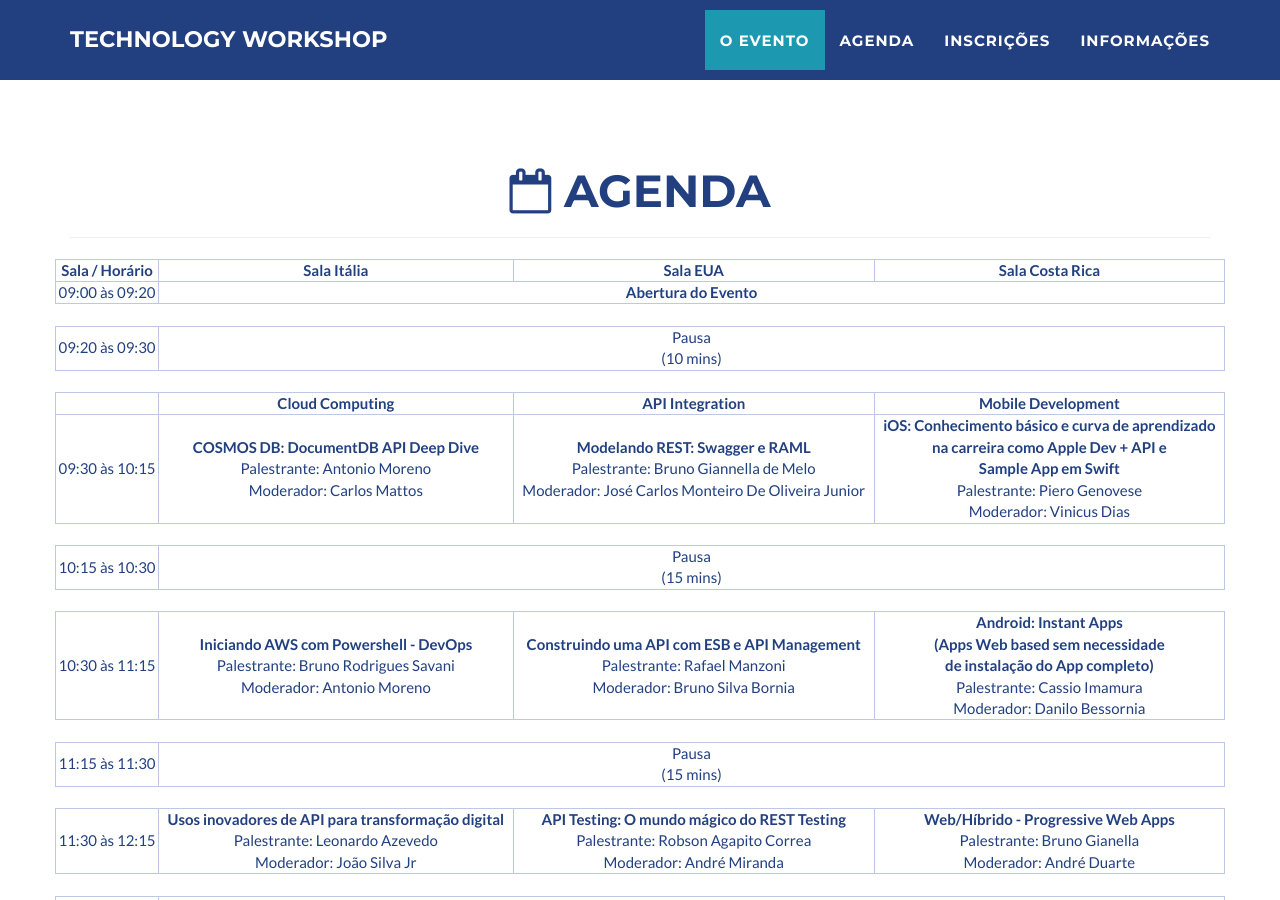
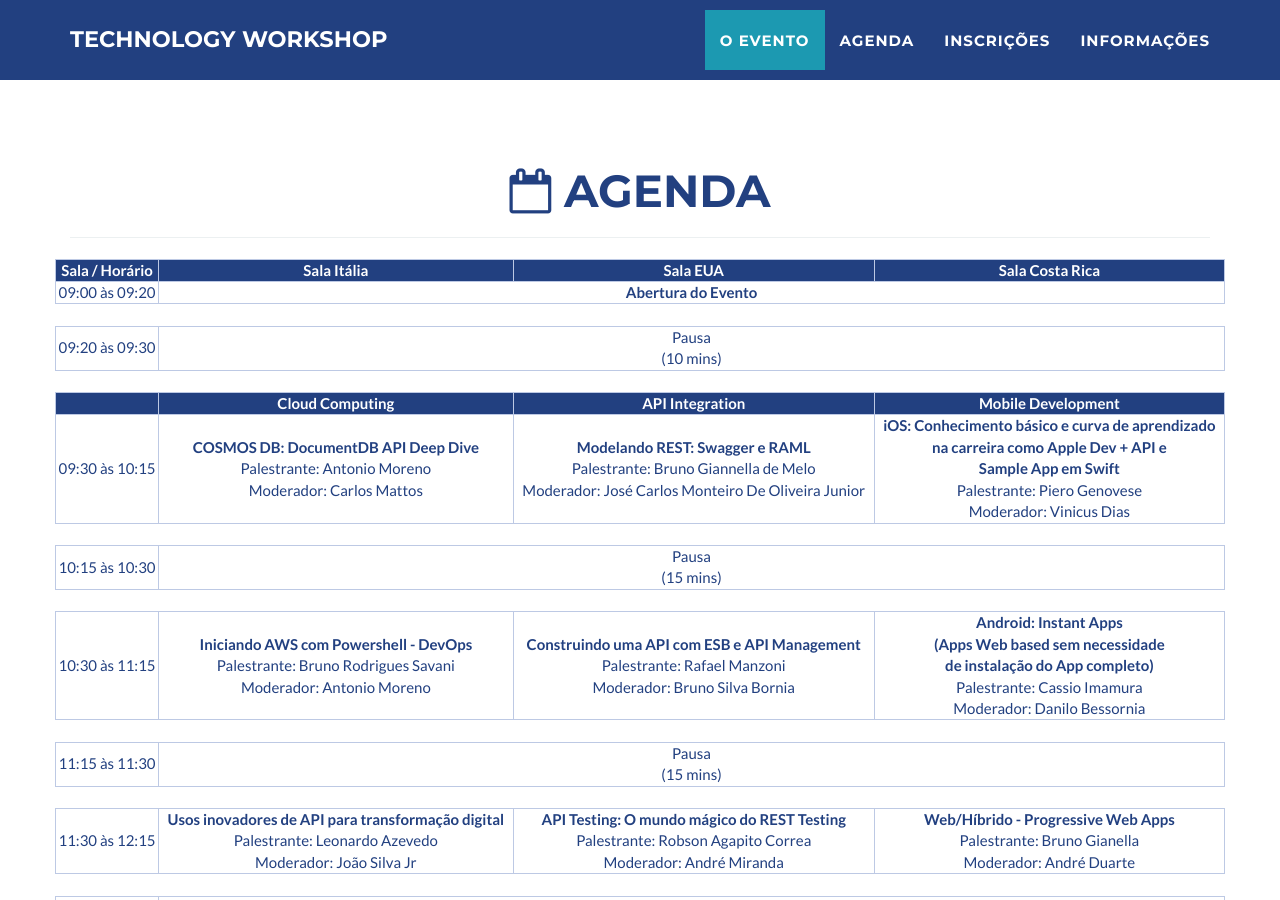
Before and after one commit to gft-technical-practices/2017-workshop-2, a Jekyll site: the page built from index.html, in a window 1280 px wide and 900 px high, scrolled down 1276 px. Built offline with Jekyll 4.4.1, drawn with Linux system fonts in a browser that asks for light colours.

Commit message:
Update agenda.html

```diff
--- a/_includes/agenda.html
+++ b/_includes/agenda.html
@@ -12,7 +12,7 @@
 
 <table cellspacing=0 cellpaddind=0 border=1 align="center" border="solid" width="100%" >
 	<thead>
-		<tr >
+		<tr class="custom-header">
 			<th>Sala / Horário</th>
 			<th>Sala Itália</th>
 			<th>Sala EUA</th>
@@ -41,7 +41,7 @@
 			<td align="center" class="spacer" colspan="4">&nbsp;</td>
 		</tr>
 
-		<tr>
+		<tr class="custom-header">
 			<td></td>
 			<td align="center"><b>Cloud Computing</b></td>
 			<td align="center"><b>API Integration</b></td>
```
